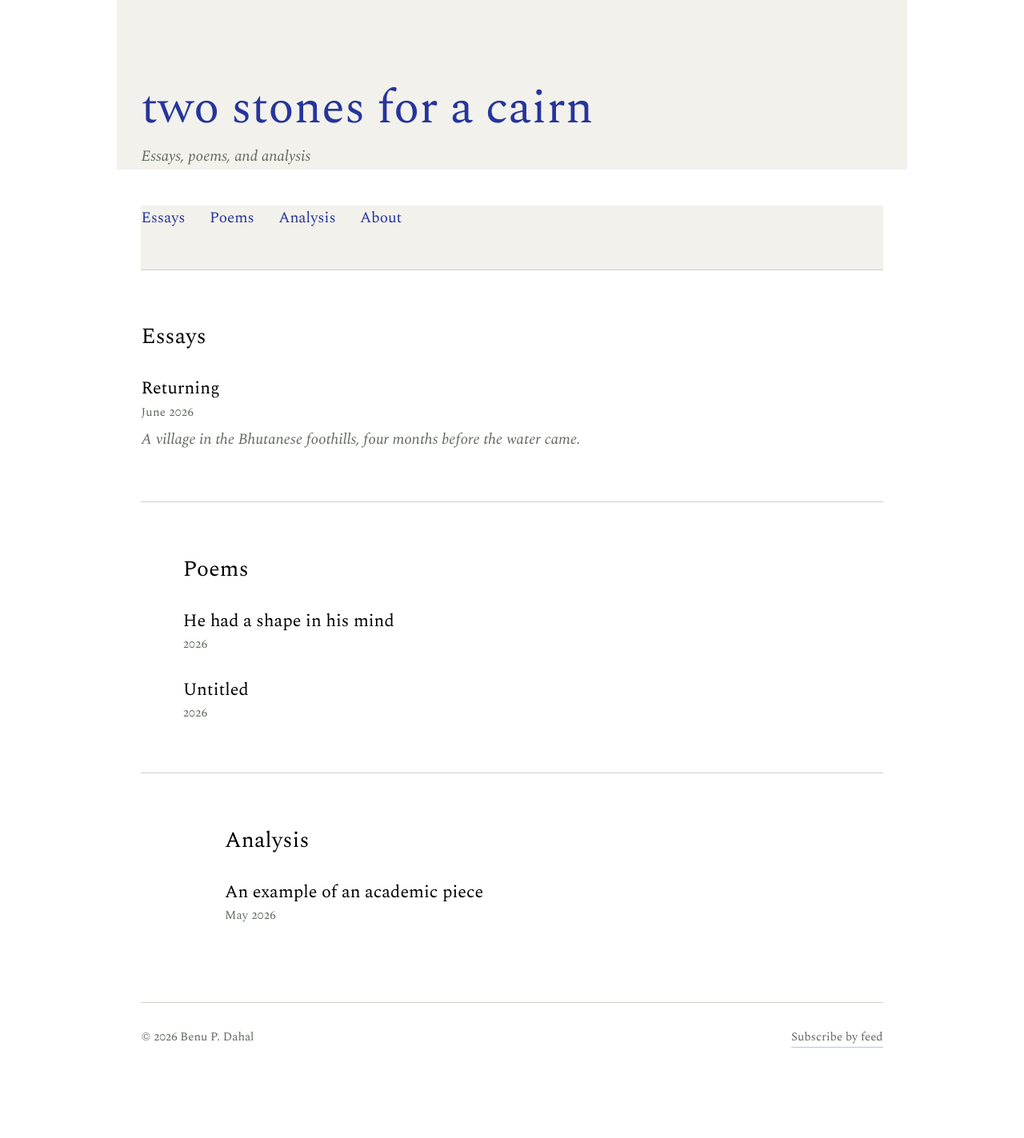
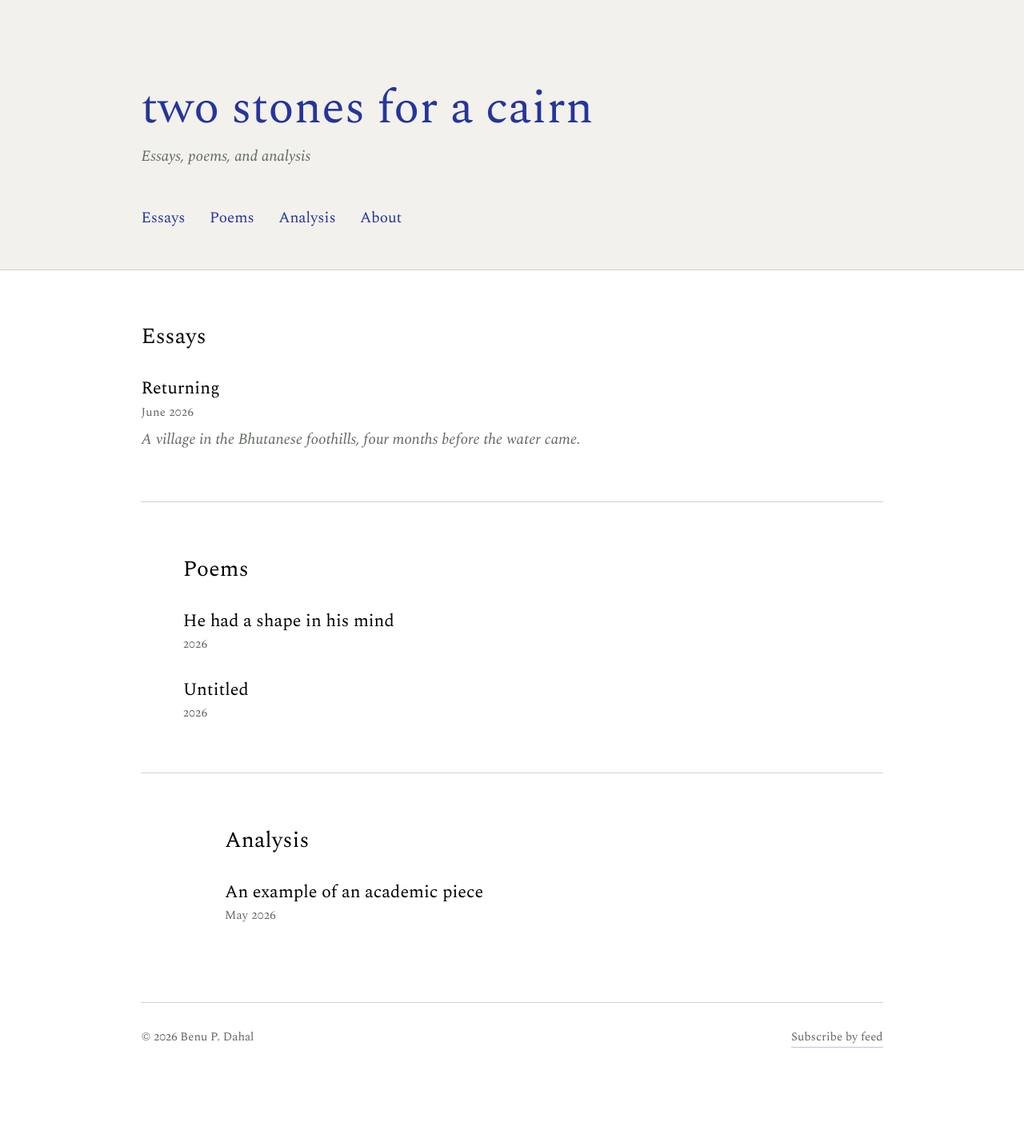
Before and after one commit to pbenu/pbenu.github.io, a Jekyll site: the page built from index.html, in a window 1280 px wide. Shown: the whole page at 80% size. Built offline with Jekyll 4.4.1, drawn with Linux system fonts in a browser that asks for light colours.

Commit message:
Refactor CSS styles for masthead and navigation
Updated styles for masthead and navigation sections, including new variable for background color and adjusted margins and paddings.

```diff
--- a/_includes/head.html
+++ b/_includes/head.html
@@ -19,6 +19,7 @@
   --stone:        #616860;
   --ultramarine:  #26359A;
   --rule:         #CDD3C9;
+  --band:         #F2F1EC;
 
   --measure-prose: 36rem;
   --measure-verse: 30rem;
@@ -34,8 +35,6 @@
   --t4:   3.1rem;
 }
 
-
-
 *, *::before, *::after { box-sizing: border-box; }
 
 html {
@@ -45,6 +44,7 @@ html {
 
 body {
   margin: 0;
+  overflow-x: hidden;
   background: var(--paper);
   color: var(--ink);
   font-family: Spectral, Georgia, "Times New Roman", serif;
@@ -80,17 +80,12 @@ a:focus-visible {
 /* --- masthead ------------------------------------------------- */
 
 .masthead {
-  padding: 5.5rem 1.6rem 0;
-  margin: 0 -1.6rem;
-  background: #F2F1EC;
+  background: var(--band);
+  margin-left: calc(50% - 50vw);
+  margin-right: calc(50% - 50vw);
+  padding: 5.5rem calc(50vw - 50%) 0;
 }
-.nav {
-  background: #F2F1EC;
-  padding-left: 1.6rem;
-  padding-right: 1.6rem;
-  margin-left: -1.6rem;
-  margin-right: -1.6rem;
-}
+
 .masthead__name {
   font-size: var(--t4);
   font-weight: 200;
@@ -113,7 +108,7 @@ a:focus-visible {
 }
 
 .masthead--inner {
-  padding: 2.6rem 0 0;
+  padding-top: 2.6rem;
 }
 .masthead--inner .masthead__name {
   font-size: var(--t1);
@@ -124,8 +119,9 @@ a:focus-visible {
 /* --- navigation: no bar, just the genres --------------------- */
 
 .nav {
-  margin: 2.4rem 0 0;
-  padding: 0 0 2.4rem;
+  background: var(--band);
+  margin: 0 calc(50% - 50vw);
+  padding: 2.4rem calc(50vw - 50%);
   display: flex;
   flex-wrap: wrap;
   gap: 1.6rem;
```
